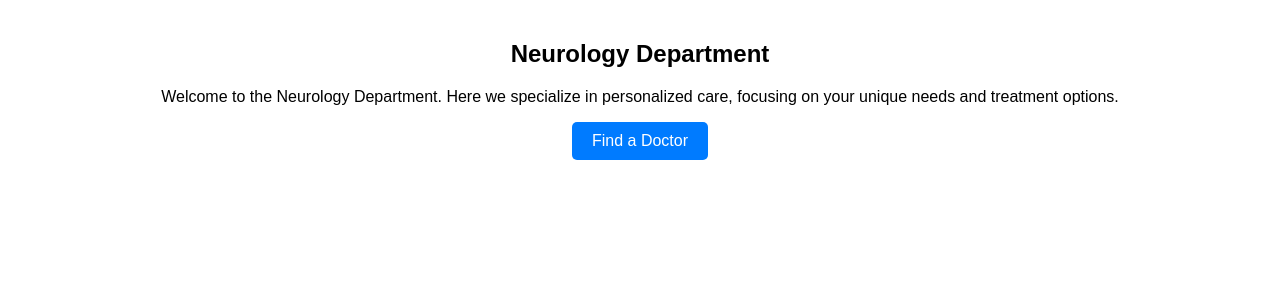
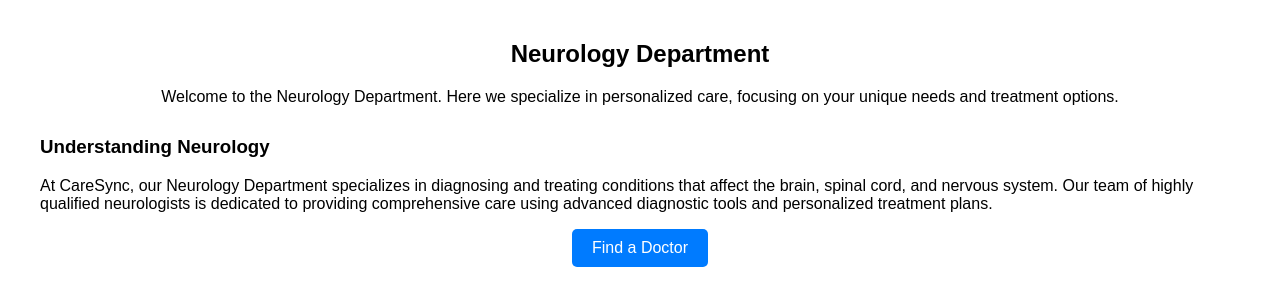
Before and after one commit to AbarquezMyk/IndustryElective-AppDev, a React (Create React App) app in the folder caresync/: page / in a window 1280 px wide. Both pictures are taken after a click on the element "Neurology". Shown: the top 306 px of the page. Built offline with nearby package versions, Linux system fonts and the light colour scheme.

Commit message:
Initial Commit of Doctor.jsx

```diff
--- a/caresync/src/components/Doctor.jsx
+++ b/caresync/src/components/Doctor.jsx
@@ -143,6 +143,10 @@ function App() {
         cardiacCareInfo: {
             textAlign: 'left',
             marginTop: '30px'
+        },
+        neurologyInfo: {
+            textAlign: 'left',
+            marginTop: '30px'
         }
     };
 
@@ -180,6 +184,26 @@ function App() {
                         </div>
                     )}
 
+                    {/* Understanding Neurology Section */}
+                    {selectedDepartment === 'Neurology' && (
+                        <div style={styles.neurologyInfo}>
+                            <h3>Understanding Neurology</h3>
+                            <p>At CareSync, our Neurology Department specializes in diagnosing and treating conditions that affect the brain, spinal cord, and nervous system. Our team of highly qualified neurologists is dedicated to providing comprehensive care using advanced diagnostic tools and personalized treatment plans.</p>
+                        </div>
+                    )}
+
+                     {/* Understanding Osteo Care Section */}
+                     {selectedDepartment === 'Osteo Care' && (
+                        <div style={styles.OsteoporosisInfo}>
+                            <h3>Understanding Osteoporosis</h3>
+                            <p>At CareSync, our Osteoporosis Department is dedicated to the prevention, diagnosis, and treatment of osteoporosis and other bone health conditions. Our team of specialized doctors utilizes advanced diagnostic tools and personalized treatment plans to help strengthen bones and reduce the risk of fractures. From routine bone density screenings to comprehensive management strategies, we offer compassionate care designed to support each patient's journey toward better bone health.</p>
+                        </div>
+                    )}
+
+
+
+
+
                     <button
                         onClick={handleFindDoctor}
                         style={styles.button}
@@ -192,11 +216,11 @@ function App() {
             )}
             {currentStep === 'doctors' && (
                 <div style={styles.textCenter}>
-                    <h2>Our Doctors</h2>
+                    <h2>Our Doctors in {selectedDepartment}</h2>
                     <div style={styles.doctorCards}>
-                        {doctors[selectedDepartment]?.map((doctor, index) => (
+                        {doctors[selectedDepartment].map(doctor => (
                             <div
-                                key={index}
+                                key={doctor.name}
                                 style={styles.doctorCard}
                                 onClick={() => handleDoctorSelect(doctor)}
                                 onMouseEnter={e => e.currentTarget.style.transform = 'scale(1.05)'}
@@ -205,7 +229,7 @@ function App() {
                                 <img src={doctor.image} alt={doctor.name} style={styles.doctorImage} />
                                 <p style={styles.doctorName}>{doctor.name}</p>
                                 <p style={styles.doctorSpecialty}>{doctor.specialty}</p>
-                                <p style={styles.rating}>Rating: ⭐⭐⭐⭐⭐</p>
+                                <p style={styles.rating}>⭐⭐⭐⭐⭐</p>
                             </div>
                         ))}
                     </div>
```
